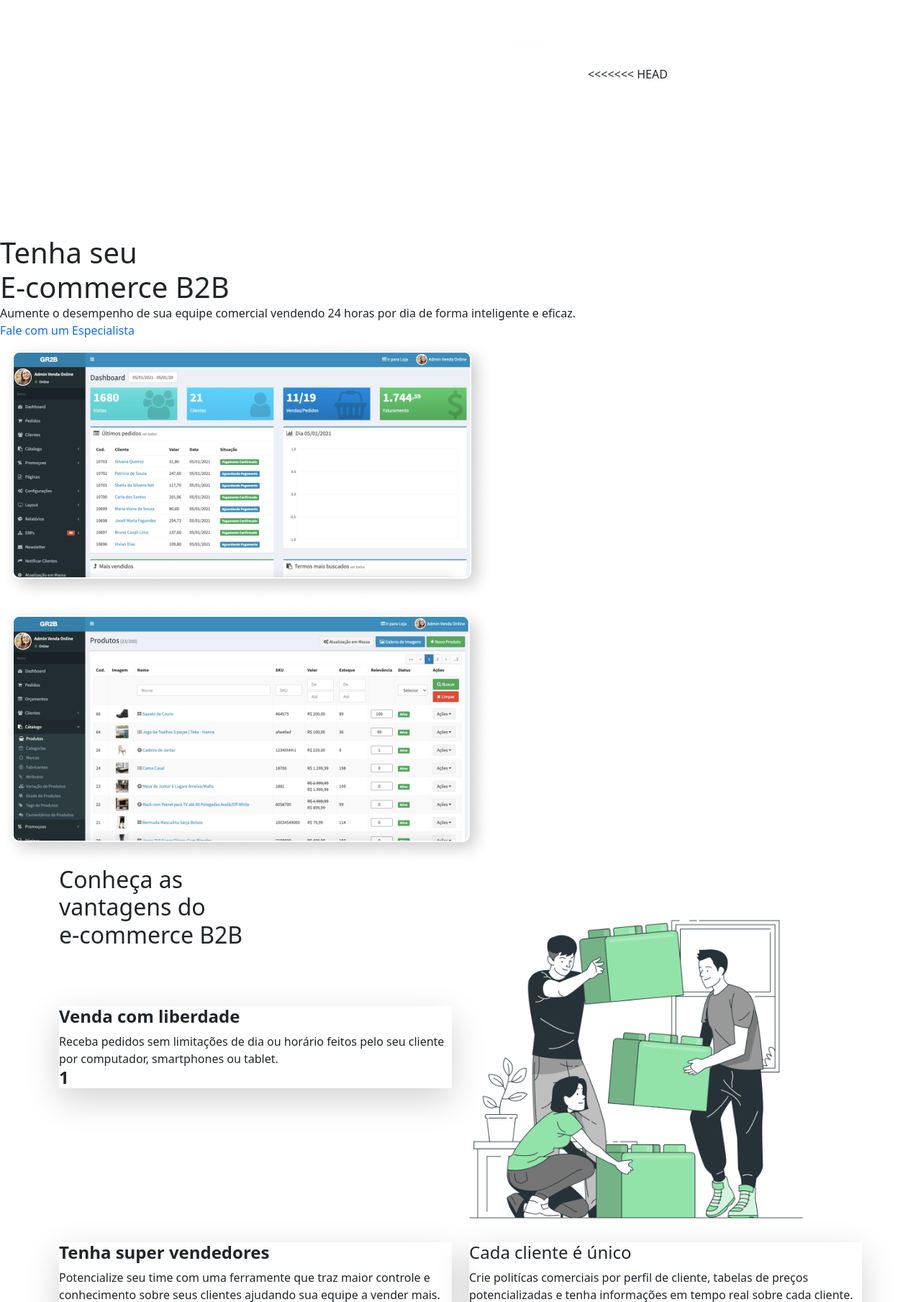
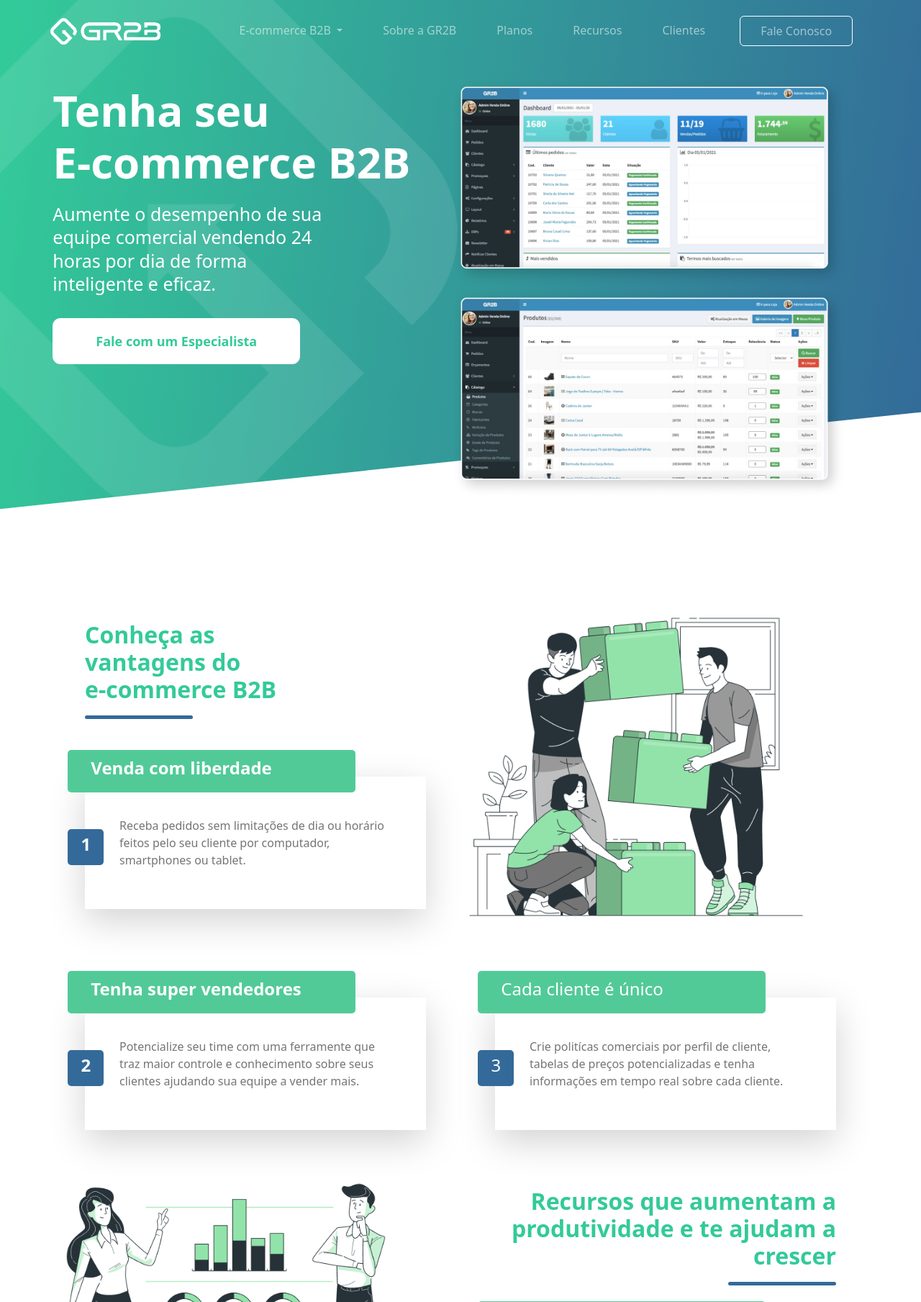
Before and after one commit to oandalves/gr2b, a PHP site: page /index2.html in a window 1280 px wide. Shown: the top 1809 px of the page at 72% size. Run offline with PHP 8.4, Linux system fonts and the light colour scheme; some libraries are stand-ins or nearby versions.

Commit message:
Alter - Atualização dos arquivos

```diff
--- a/css/style-final.css
+++ b/css/style-final.css
@@ -40,15 +40,8 @@ body {
     background: linear-gradient(90deg, #33C199 0%, #337399 98.98%);
     mix-blend-mode: hard-light;
 }
-<<<<<<< HEAD
-.nav-item{
-
-}
-.link-menu:last-child{
-=======
 
 .nav-item:last-child {
->>>>>>> 389e5e0d19f3bddf926309d917acb63aa5436fba
     border: 1px solid white;
     border-radius: 6px;
     margin-left: 20px;
@@ -141,16 +134,14 @@ body {
 .depoimentos-titles p {
     margin-top: 10px;
 }
-<<<<<<< HEAD
-@media (min-width:350px) and (max-width:990px){
-    .title-deposition{
+
+@media (min-width:350px) and (max-width:990px) {
+    .title-deposition {
         font-size: 20px;
     }
 }
-=======
 
 
->>>>>>> 389e5e0d19f3bddf926309d917acb63aa5436fba
 /*
 * Configurações de slide depoimentos
 */
@@ -754,40 +745,32 @@ header {
     background-repeat: no-repeat;
     background-position: left;
 }
-<<<<<<< HEAD
-.link-menu{
+
+.link-menu {
     padding: 0 20px;
 }
-@media (min-width: 400px){
-    .h-menu{
+
+@media (min-width: 400px) {
+    .h-menu {
         padding: 20px 50px;
     }
-    .h-menu-nav{
+    .h-menu-nav {
         display: flex;
         margin: 0 auto;
     }
-=======
-
-.h-menu {
-    margin: 0 100px;
-}
->>>>>>> 389e5e0d19f3bddf926309d917acb63aa5436fba
-
     @media (min-width: 400px) {
         .h-menu {
             margin: 0 20px;
         }
     }
-
     .header-main {
         display: flex;
         flex-wrap: wrap;
-<<<<<<< HEAD
         justify-content: space-evenly;
         padding: 20px;
         color: white;
     }
-.header-main-content h1{
+    .header-main-content h1 {
         font-weight: 900;
         font-size: 60px;
         line-height: 1.2;
@@ -795,31 +778,13 @@ width: 500px;
         padding-top: 10px;
         justify-self: center;
     }
-.header-main-content p{
-=======
-    justify-content: space-evenly;
-    padding: 20px;
-    color: white;
-}
-
-.header-main-content h1 {
-    font-weight: 900;
-    font-size: 50px;
-    line-height: 1.2;
-    width: 500px;
-    padding-top: 10px;
-    justify-self: center;
-}
-
     .header-main-content p {
->>>>>>> 389e5e0d19f3bddf926309d917acb63aa5436fba
         font-size: 25px;
         font-weight: 400;
         line-height: 1.3;
         width: 400px;
         padding: 20px 0 50px 0;
     }
-
     .btn-white {
         background: white;
         color: var(--green-main);
@@ -828,45 +793,26 @@ justify-self: center;
         padding: 20px 60px;
         border-radius: 11px;
     }
-
     .header-imgs {
         z-index: 3;
         display: flex;
         flex-wrap: wrap;
-<<<<<<< HEAD
         flex-direction: column;
         margin-right: 30px;
-=======
-    flex-direction: column
->>>>>>> 389e5e0d19f3bddf926309d917acb63aa5436fba
     }
-
     .header-imgs img {
         max-width: 550px;
         max-height: 550px;
     }
-<<<<<<< HEAD
-.bg-triangulo{
-position: absolute;
-width: 100%;
-height: 150px;
-background-color:white;
-top: 640px;
-transform: skewY(354deg);
-z-index: 0;
-=======
-
     .bg-triangulo {
         position: absolute;
         width: 100%;
         height: 150px;
         background-color: white;
-    top: 650px;
+        top: 640px;
         transform: skewY(354deg);
         z-index: 0;
->>>>>>> 389e5e0d19f3bddf926309d917acb63aa5436fba
     }
-
     @media (max-width:1100px) {
         .header-main {
             justify-content: center;
@@ -887,7 +833,6 @@ z-index: 0;
             display: none;
         }
     }
-
     @media (max-width:850px) {
         .header-main {
             text-align: center;
@@ -900,30 +845,22 @@ z-index: 0;
             display: none;
         }
     }
-
-
     /* -fim do header index  */
-
     .bgcolor-azul {
         background-color: #336a99;
     }
-
     .bgcolor-bege {
         background-color: #e5e5e5;
     }
-
     .bgcolor-green {
         background-color: #52ca98;
     }
-
     .text-green {
         color: #33ca99;
     }
-
     .text-blue {
         color: #336a99;
     }
-
     .white-square {
         width: 70px;
         height: 70px;
@@ -933,7 +870,6 @@ z-index: 0;
         align-items: center;
         justify-content: center;
     }
-
     .transforme-sua-empresa {
         background-color: #336a99;
         padding: 1em 5em;
@@ -942,7 +878,6 @@ z-index: 0;
         margin: 4em 0em;
         position: relative;
     }
-
     .transforme-sua-empresa img {
         width: 50%;
         position: absolute;
@@ -950,18 +885,15 @@ z-index: 0;
         right: 0%;
         transform: translate(0%, -50%);
     }
-
     #escondido {
         display: none;
     }
-
     .linha-azul {
         width: 150px;
         margin: 1em 0em;
         border-bottom: 5px solid #336a99;
         border-radius: 10px;
     }
-
     .imagem .center {
         text-align: center;
         position: absolute;
@@ -970,14 +902,12 @@ z-index: 0;
         transform: translate(-50%, -50%);
         color: white;
     }
-
     #imagem-logo {
         background-image: linear-gradient(to right, #33ca99, #337699);
         opacity: 0.9;
         height: 100%;
         overflow: hidden;
     }
-
     .imagem-logo {
         background-image: url('../img/simbol_banner.png');
         /* Full height */
@@ -987,21 +917,16 @@ z-index: 0;
         background-size: cover;
         background-size: 637px 717px;
     }
-
-
     /*
 * Configurações de page index
 */
-
     .space-and-marge {
         margin-top: 5em;
     }
-
     .title-index {
         color: #33ca99;
         font-weight: bold;
     }
-
     .title-green {
         background-color: #52ca98;
         padding: 0.7em 2em;
@@ -1013,7 +938,6 @@ z-index: 0;
         left: -5%;
         transform: translate(0%, 0%);
     }
-
     .title-blue {
         background-color: #336a99;
         width: 50px;
@@ -1029,30 +953,24 @@ z-index: 0;
         transform: translate(0%, 0%);
         padding: 1em 1em;
     }
-
     .title-text {
         padding: 2.5em 2em;
         position: relative;
         bottom: 0;
     }
-
     .title-info {
         margin: 1em;
         color: var(--texts);
     }
-
     .index-space {
         margin-top: 5em;
     }
-
     .index-margin {
         margin-right: 1em;
     }
-
     .index-padding {
         padding: 0em 3em;
     }
-
     @media (max-width:966px) {
         .title-green {
             width: 320px;
@@ -1071,7 +989,6 @@ z-index: 0;
             align-self: flex-end;
         }
     }
-
     @media (max-width:770px) {
         .index-content-img {
             display: none;
@@ -1095,10 +1012,7 @@ z-index: 0;
             padding: 10px 0;
         }
     }
-
-
     /* RECURSOS INDEX  */
-
     .recursos-quadrados {
         margin: 0.3em;
         background-color: white;
@@ -1108,11 +1022,9 @@ z-index: 0;
         width: 200px;
         height: 200px;
     }
-
     .recursos-quadrados img {
         margin-top: 2em;
     }
-
     .recursos-quadrados h5 {
         color: #52ca98;
         margin-top: 1em;
@@ -1120,7 +1032,6 @@ z-index: 0;
         align-items: flex-end;
         justify-content: flex-end;
     }
-
     .recursos-quadrado-verde {
         margin: 0.5em;
         background-color: #52ca98;
@@ -1130,16 +1041,12 @@ z-index: 0;
         width: 200px;
         height: 200px;
     }
-
     .recursos-quadrado-verde a {
         text-decoration: none;
     }
-
     .recursos-quadrado-verde h5 {
         color: white;
         margin-top: 3em;
     }
-
     margin-top: 3em;
-
 }
--- a/index2.html
+++ b/index2.html
@@ -32,18 +32,10 @@
                     <button class="navbar-toggler" type="button" data-bs-toggle="collapse" data-bs-target="#navbarSupportedContent" aria-controls="navbarSupportedContent" aria-expanded="false" aria-label="Toggle navigation">
                     <span class="navbar-toggler-icon"></span>
                 </button>
-<<<<<<< HEAD
                     <div class="collapse navbar-collapse nav-menu" id="navbarSupportedContent">
                         <ul class="navbar-nav ">
                             <li class="nav-item dropdown link-menu">
-                            <a class="nav-link dropdown-toggle" href="ecommerce.html" id="navbarDropdown" role="button"
-                                data-bs-toggle="dropdown" aria-expanded="false">
-=======
-                <div class="collapse navbar-collapse" id="navbarSupportedContent">
-                    <ul class="navbar-nav ms-auto mb-2 mb-xl-0">
-                        <li class="nav-item dropdown  mx-3">
                                 <a class="nav-link dropdown-toggle" href="ecommerce.html" id="navbarDropdown" role="button" data-bs-toggle="dropdown" aria-expanded="false">
->>>>>>> 389e5e0d19f3bddf926309d917acb63aa5436fba
                                 E-commerce B2B
                             </a>
                                 <ul class="dropdown-menu " aria-labelledby="navbarDropdown">
@@ -82,20 +74,14 @@
                     <p>Aumente o desempenho de sua equipe comercial vendendo 24 horas por dia de forma inteligente e eficaz.</p>
                     <a class="btn-white" href="">Fale com um Especialista</a>
                 </div>
-
                 <div class="header-imgs">
                     <img src="/img/tela-sistema-gr2b.png" alt="">
                     <img src="/img/tela-sistema-gr2b-produtos.png" alt="">
                 </div>
             </div>
-
-
         </div>
-
         </div>
-
         <div id="triangulo-para-cima"></div>
-
     </header>
     <div class="container mx-auto">
         <div class="row">
```
Also changed, not shown: planos.html (+5 -48 lines). Lines whose indentation alone changed are shown as unchanged.
